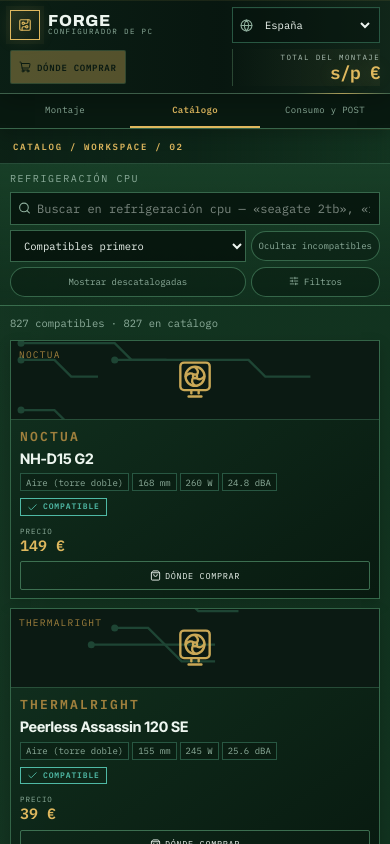
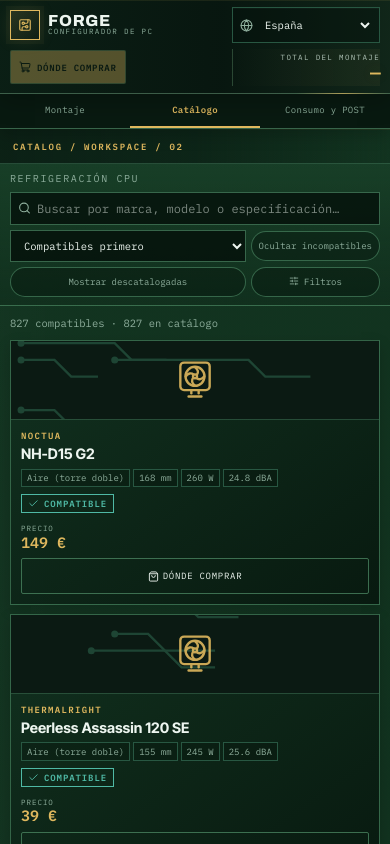
Before and after one commit to vva45/pc-configurator, a Next.js app: page / in a window 390 px wide. Both pictures are taken after a click on the button 195 px from the left and 303 px from the top of the page. Shown: the top 844 px of the page. Built offline with nearby package versions, Linux system fonts and the light colour scheme.

Commit message:
fix: close out Forge phase 2

```diff
--- a/src/app/globals.css
+++ b/src/app/globals.css
@@ -54,7 +54,7 @@
 .btn-gold{background:var(--gold);color:#0A1610;border-color:var(--gold);font-weight:600}
 .btn-gold:hover{background:#EFC468;color:#0A1610}
 .btn:focus-visible,.chip:focus-visible,input:focus-visible,select:focus-visible,
-.slot:focus-visible,.card:focus-visible{outline:2px solid var(--gold);outline-offset:2px}
+.slot:focus-visible,.part-card:has(.part-card-select:focus-visible){outline:2px solid var(--gold);outline-offset:2px}
 
 .chip{font-family:'IBM Plex Mono',monospace;font-size:10.5px;padding:4px 8px;
   border:1px solid var(--trace);background:transparent;color:var(--silk-dim);
@@ -71,7 +71,7 @@
 .slot{display:flex;gap:10px;padding:9px 10px;border:1px solid var(--trace);
   background:var(--board-2);cursor:pointer;transition:all .16s;width:100%;text-align:left}
 .slot:hover{border-color:var(--gold-dim);background:var(--board-3)}
-.slot.active{border-color:var(--gold)}
+.slot-active{border-color:var(--gold)}
 
 input[type=text],input[type=number],select{background:var(--board);border:1px solid var(--trace);
   color:var(--silk);padding:7px 9px;font-family:'IBM Plex Mono',monospace;font-size:12px;width:100%}
@@ -283,7 +283,7 @@
   box-shadow:0 1px 0 rgba(255,255,255,.03) inset,0 5px 13px rgba(0,0,0,.16);
   transition:transform .18s ease,border-color .18s ease,box-shadow .18s ease,background-color .18s ease;
 }
-.card>div:first-child{background:linear-gradient(135deg,#0d2618,#0a1d13)!important}
+.part-card-art{background:linear-gradient(135deg,#0d2618,#0a1d13)!important}
 .card::before{
   content:"";position:absolute;top:0;left:0;width:46px;height:2px;
   background:linear-gradient(90deg,var(--gold-dim),transparent);opacity:.8;
@@ -303,8 +303,8 @@
 .slot::before{content:"";position:absolute;left:0;top:8px;bottom:8px;width:2px;background:var(--trace);transition:background .16s ease,box-shadow .16s ease}
 .slot:hover{transform:translateX(2px);border-color:var(--gold-dim);background:linear-gradient(145deg,rgba(22,56,35,.99),rgba(8,28,17,.995))}
 .slot:hover::before{background:var(--gold-dim)}
-.slot.active{border-color:var(--gold);background:linear-gradient(145deg,rgba(35,66,39,.96),rgba(12,34,20,.99));box-shadow:0 0 0 1px rgba(223,184,94,.16),0 7px 18px rgba(0,0,0,.21),inset 0 0 20px rgba(223,184,94,.04)}
-.slot.active::before{background:var(--gold);box-shadow:0 0 9px rgba(223,184,94,.42)}
+.slot-active{border-color:var(--gold);background:linear-gradient(145deg,rgba(35,66,39,.96),rgba(12,34,20,.99));box-shadow:0 0 0 1px rgba(223,184,94,.16),0 7px 18px rgba(0,0,0,.21),inset 0 0 20px rgba(223,184,94,.04)}
+.slot-active::before{background:var(--gold);box-shadow:0 0 9px rgba(223,184,94,.42)}
 .fingers{width:10px}.fingers i{background:rgba(76,140,102,.68)}
 .log-row{padding:5px 0;border-bottom-color:rgba(75,137,100,.36)}
 .log-row:hover{background:rgba(47,105,69,.12)}
@@ -375,11 +375,10 @@
   .col-catalog .filt-col{box-shadow:0 7px 12px rgba(0,0,0,.14)}
   .col-catalog .filt-col .panel{height:auto!important;max-height:min(55vh,420px)}
   .col-catalog .scroll{padding:10px!important}
-  .col-catalog .card>div:first-child{height:74px!important}
-  .col-catalog .card>div:last-child{padding:8px 9px!important}
-  .col-catalog .card>div:last-child>div:first-child{min-height:0!important;font-size:13px!important}
-  .col-catalog .card>div:last-child>div:nth-child(2){margin:6px 0 7px!important;gap:2px!important}
-  .col-catalog .card>div:last-child .btn{min-height:29px;padding:4px 7px!important}
+  .col-catalog .part-card-art{height:74px!important}
+  .col-catalog .part-card-body{padding:8px 9px!important}
+  .col-catalog .part-name{min-height:0!important}
+  .col-catalog .part-specs{margin:6px 0 7px!important;gap:2px!important}
   .col-status>.scroll{display:flex;gap:7px;padding-bottom:14px!important;scroll-padding-bottom:calc(72px + env(safe-area-inset-bottom))}
   .col-status>.scroll>div{padding:9px}
   .col-status>.scroll>div:has(.log-row){padding:6px 9px}
@@ -403,38 +402,44 @@
 .core-progress-copy{display:flex;align-items:baseline;justify-content:space-between;gap:6px;
   font-family:'IBM Plex Mono',monospace;font-size:8px;letter-spacing:.11em;text-transform:uppercase;color:var(--silk-dim)}
 .core-progress-copy strong{font-size:10px;color:var(--silk);letter-spacing:.02em}
-.core-progress-track{display:grid;grid-template-columns:repeat(7,1fr);gap:2px;margin-top:4px}
+.core-progress-track{display:grid;gap:2px;margin-top:4px}
 .core-progress-track i{height:3px;background:var(--trace)}
 .core-progress-track i.done{background:var(--gold);box-shadow:0 0 5px rgba(223,184,94,.28)}
 
 .slot-wrap{margin-bottom:7px}
 .slot-heading{display:flex;align-items:center;justify-content:space-between;gap:6px;min-width:0}
 .slot-heading>.eyebrow{display:block;overflow:hidden;text-overflow:ellipsis;white-space:nowrap}
-.slot-state{display:inline-flex;align-items:center;gap:3px;flex:0 0 auto;padding:1px 4px;border:1px solid var(--trace);
-  font-family:'IBM Plex Mono',monospace;font-size:7.5px;font-weight:600;line-height:1.35;letter-spacing:.09em;text-transform:uppercase;color:var(--silk-dim)}
+.slot-state{display:inline-flex;align-items:center;gap:3px;flex:0 0 auto;padding:2px 5px;border:1px solid var(--trace);
+  font-family:'IBM Plex Mono',monospace;font-size:8px;font-weight:600;line-height:1.35;letter-spacing:.08em;text-transform:uppercase;color:var(--silk-dim)}
 .slot-state-active{border-color:var(--gold);color:var(--gold);background:rgba(223,184,94,.07)}
+.slot-state-active-selected{border-color:var(--gold);color:var(--gold);background:rgba(223,184,94,.05)}
 .slot-state-selected{border-color:rgba(79,185,165,.55);color:var(--cyan)}
 .slot-state-required{border-color:rgba(227,168,60,.38);color:var(--amber)}
 .slot-state-optional{border-style:dashed;color:var(--silk-dim)}
 .slot-state-conflict{border-color:rgba(224,90,72,.7);color:var(--red);background:rgba(224,90,72,.06)}
 .slot-selected{border-color:rgba(79,185,165,.48);background:linear-gradient(145deg,rgba(16,48,31,.98),rgba(7,25,15,.99))}
 .slot-selected::before{background:var(--cyan)}
-.slot-required:not(.active){border-style:solid;border-color:rgba(227,168,60,.35)}
-.slot-optional:not(.active){border-style:dashed;opacity:.82}
+.slot-active-selected{border-color:rgba(223,184,94,.7);background:linear-gradient(145deg,rgba(24,55,34,.98),rgba(8,27,17,.99));box-shadow:inset 2px 0 var(--gold)}
+.slot-active-selected::before{background:var(--gold)}
+.slot-required{border-style:solid;border-color:rgba(227,168,60,.28)}
+.slot-optional{border-style:dashed;opacity:.82}
 .slot-conflict{border-color:rgba(224,90,72,.75);background:linear-gradient(145deg,rgba(54,27,21,.5),rgba(10,23,15,.99));box-shadow:inset 2px 0 var(--red)}
 .slot-conflict::before{background:var(--red);box-shadow:0 0 8px rgba(224,90,72,.3)}
 .slot-conflict:hover{border-color:var(--red)}
 
 .part-card{display:flex;flex-direction:column;min-width:0}
+.part-card-select{position:absolute;z-index:1;inset:0;width:100%;border:0;background:transparent;cursor:pointer}
+.part-card-select:disabled{cursor:not-allowed}
+.part-card-body,.part-card-art{pointer-events:none}
 .part-card-art{position:relative;flex:0 0 auto;border-bottom:1px solid rgba(78,137,103,.42)}
 .part-card-art>div{height:78px!important}
 .part-card-body{display:flex;flex:1;flex-direction:column;padding:10px 11px 11px}
-.part-brand{font-family:'IBM Plex Mono',monospace;font-size:8.5px;font-weight:600;letter-spacing:.17em;text-transform:uppercase;color:var(--gold-dim)}
+.part-brand{font-family:'IBM Plex Mono',monospace;font-size:9px;font-weight:600;letter-spacing:.15em;text-transform:uppercase;color:var(--gold)}
 .part-name{margin:3px 0 0;min-height:35px;font-family:'Inter Tight',sans-serif;font-size:14.5px;font-weight:700;line-height:1.2;color:var(--silk)}
 .part-specs{display:flex;flex-wrap:wrap;gap:3px;margin:7px 0 8px}
 .part-specs>span{font-size:9px!important;background:rgba(4,16,10,.28)}
 .part-status{display:flex;align-items:center;gap:5px;width:max-content;max-width:100%;padding:2px 6px;border:1px solid currentColor;
-  font-family:'IBM Plex Mono',monospace;font-size:8px;font-weight:600;letter-spacing:.11em;text-transform:uppercase}
+  font-family:'IBM Plex Mono',monospace;font-size:9px;font-weight:600;letter-spacing:.1em;text-transform:uppercase}
 .part-status-compatible{color:var(--cyan)}
 .part-status-selected{color:var(--gold);background:rgba(223,184,94,.07)}
 .part-status-blocked{color:var(--red);background:rgba(224,90,72,.06)}
@@ -443,7 +448,7 @@
 .part-card-footer{display:flex;align-items:flex-end;justify-content:space-between;gap:7px;margin-top:auto;padding-top:10px}
 .part-price-label{display:block;font-family:'IBM Plex Mono',monospace;font-size:7.5px;letter-spacing:.13em;text-transform:uppercase;color:var(--silk-dim)}
 .part-price{display:block;margin-top:1px;font-size:15px;font-weight:600;line-height:1.1;color:var(--gold);white-space:nowrap}
-.part-buy{display:inline-flex;align-items:center;justify-content:center;gap:4px;min-height:32px;padding:5px 7px!important;font-size:8.5px!important;white-space:nowrap}
+.part-buy{position:relative;z-index:2;display:inline-flex;align-items:center;justify-content:center;gap:4px;min-height:32px;padding:5px 7px!important;font-size:9px!important;white-space:nowrap;pointer-events:auto}
 .part-card-selected{border-color:var(--gold);box-shadow:0 0 0 1px rgba(223,184,94,.45),0 8px 22px rgba(0,0,0,.24),0 0 18px var(--gold-glow)}
 .part-card-selected::before{width:100%;background:linear-gradient(90deg,var(--gold),var(--gold-dim),transparent)}
 .part-card-blocked{opacity:1!important;filter:saturate(.82)}
@@ -455,8 +460,8 @@
 @media(max-width:900px){
   .build-group-heading{align-items:center}
   .core-progress{width:112px}
-  .slot-state{font-size:7px}
-  .col-catalog .part-card>div:first-child{height:auto!important}
+  .slot-state{font-size:8px}
+  .col-catalog .part-card-art{height:auto!important}
   .col-catalog .part-card-body{padding:9px 10px 10px!important}
   .col-catalog .part-name{min-height:0!important;font-size:14.5px!important}
   .col-catalog .part-specs{margin:6px 0 7px!important;gap:3px!important}
--- a/src/components/configurator/Configurator.tsx
+++ b/src/components/configurator/Configurator.tsx
@@ -222,7 +222,7 @@
       <div style={{ textAlign: "right" }}>
         <div className="eyebrow" style={{ fontSize: 8.5 }}>Total del montaje</div>
         <div className="mono" style={{ fontSize: 17, color: "var(--gold)", fontWeight: 600, lineHeight: 1.1 }}>
-          {eur(total)} {cur}
+          {total > 0 ? `${eur(total)} ${cur}` : "—"}
         </div>
       </div>
     </div>
@@ -238,7 +238,8 @@
             </div>
             {g.id === "core" && <div className="core-progress" aria-label={`${coreDone} de ${requiredCore.length} componentes requeridos seleccionados`}>
               <div className="core-progress-copy"><span>Core build</span><strong>{coreDone} / {requiredCore.length}</strong></div>
-              <div className="core-progress-track" aria-hidden="true">
+              <div className="core-progress-track" aria-hidden="true"
+                style={{ gridTemplateColumns: `repeat(${requiredCore.length}, minmax(0, 1fr))` }}>
                 {requiredCore.map((c) => <i key={c.id} className={((build[c.id] || []) as Picked[]).length ? "done" : ""} />)}
               </div>
             </div>}
@@ -300,8 +301,8 @@
       <div style={{ marginTop: 16, display: "flex", alignItems: "center", gap: 8 }}>
         <span className="eyebrow">POST · verificación</span>
         <div style={{ flex: 1, height: 1, background: "var(--trace)" }} />
-        <span className="mono" style={{ fontSize: 10, color: fails ? "var(--red)" : warns ? "var(--amber)" : "var(--cyan)" }}>
-          {fails ? `${fails} fallo${fails > 1 ? "s" : ""}` : warns ? `${warns} aviso${warns > 1 ? "s" : ""}` : "todo correcto"}
+        <span className="mono" style={{ fontSize: 10, color: !log.length ? "var(--silk-dim)" : fails ? "var(--red)" : warns ? "var(--amber)" : "var(--cyan)" }}>
+          {!log.length ? "pendiente" : fails ? `${fails} fallo${fails > 1 ? "s" : ""}` : warns ? `${warns} aviso${warns > 1 ? "s" : ""}` : "todo correcto"}
         </span>
       </div>
       <div style={{ marginTop: 8 }}><PostLog log={log} /></div>
@@ -330,7 +331,7 @@
             <Search size={13} color="var(--silk-dim)"
               style={{ position: "absolute", left: 8, top: "50%", transform: "translateY(-50%)" }} />
             <input type="text" value={q} onChange={(e) => setQ(e.target.value)}
-              placeholder={`Buscar en ${CAT[cat].label.toLowerCase()} — «seagate 2tb», «rtx 4070»…`}
+              placeholder="Buscar por marca, modelo o especificación…"
               style={{ paddingLeft: 26 }} aria-label="Buscar" />
           </div>
           <select value={sort} onChange={(e) => setSort(e.target.value as SortKey)} aria-label="Ordenar"
--- a/src/components/configurator/PartArt.tsx
+++ b/src/components/configurator/PartArt.tsx
@@ -26,8 +26,6 @@
             estándar (antes 30) para que los iconos con detalle se lean. */}
         <Icon size={h > 70 ? 44 : 30} color="var(--gold)" strokeWidth={1.3} opacity={0.9} />
       </div>
-      <div className="mono" style={{ position: "absolute", left: 8, top: 7, fontSize: 9.5,
-        letterSpacing: ".13em", color: "var(--gold-dim)", textTransform: "uppercase" }}>{part.brand}</div>
     </div>
   );
 }
--- a/src/components/configurator/PartCard.tsx
+++ b/src/components/configurator/PartCard.tsx
@@ -18,10 +18,10 @@
   const state = blocked ? "blocked" : chosen ? "selected" : "compatible";
   const stateLabel = blocked ? "Incompatible" : chosen ? "Seleccionada" : "Compatible";
   return (
-    <article className={`card part-card part-card-${state}`} tabIndex={0} role="button"
-      aria-disabled={blocked || undefined} aria-pressed={chosen} aria-label={`${part.brand} ${part.name}: ${stateLabel}`}
-      onClick={() => !blocked && onPick(part)}
-      onKeyDown={(e) => { if ((e.key === "Enter" || e.key === " ") && !blocked && e.target === e.currentTarget) { e.preventDefault(); onPick(part); } }}>
+    <article className={`card part-card part-card-${state}`} aria-label={`${part.brand} ${part.name}: ${stateLabel}`}>
+      <button className="part-card-select" type="button" disabled={blocked}
+        aria-label={`${chosen ? "Cambiar selección a" : "Seleccionar"} ${part.brand} ${part.name}`}
+        aria-pressed={chosen} onClick={() => onPick(part)} />
       <div className="part-card-art"><PartArt part={part} /></div>
       {(part.museum || part.legacy) && <div className="mono" style={{ position: "absolute", right: 7, top: 7, fontSize: 9,
         letterSpacing: ".1em", color: "var(--copper)", border: "1px solid var(--copper)", padding: "1px 5px" }}>
@@ -43,7 +43,7 @@
           <div><span className="part-price-label">Precio</span><span className="part-price mono">
             {part.price ? `${eur(part.price)} ${cur}` : "—"}
           </span></div>
-          <button className="btn part-buy" onClick={(e) => { e.stopPropagation(); onBuy(part); }}>
+          <button className="btn part-buy" type="button" onClick={() => onBuy(part)}>
             <ShoppingBag size={11} /> Dónde comprar
           </button>
         </div>}
--- a/src/components/configurator/Slot.tsx
+++ b/src/components/configurator/Slot.tsx
@@ -19,8 +19,10 @@
   const Icon = cat.icon;
   const filled = items.length > 0;
   const bad = items.some((i) => conflicts?.has(i._uid));
-  const state = bad ? "conflict" : active ? "active" : filled ? "selected" : cat.req ? "required" : "optional";
-  const stateLabel = bad ? "Conflicto" : active ? "Siguiente" : filled ? "Instalado" : cat.req ? "Requerido" : "Opcional";
+  const state = bad ? "conflict" : active && filled ? "active-selected" : active ? "active"
+    : filled ? "selected" : cat.req ? "required" : "optional";
+  const stateLabel = bad ? "Conflicto" : active && filled ? "Editando" : active ? "Siguiente"
+    : filled ? "Instalado" : cat.req ? "Requerido" : "Opcional";
   return (
     <div className="slot-wrap">
       <button className={`slot slot-${state}`} onClick={() => onOpen(cat.id)}
@@ -31,7 +33,7 @@
           <span className="slot-heading">
             <span className="eyebrow">{cat.label}</span>
             <span className={`slot-state slot-state-${state}`}>
-              {bad ? <AlertTriangle size={9} /> : filled && !active ? <Check size={9} /> : null}{stateLabel}
+              {bad ? <AlertTriangle size={10} /> : filled ? <Check size={10} /> : null}{stateLabel}
             </span>
           </span>
           <span className="trunc" style={{ display: "block", fontSize: 12.5, marginTop: 2,
```
Also changed, not shown: src/components/configurator/PowerGauge.tsx (+6 -5 lines), 4 other files (tests, documents, lock files or other folders).
